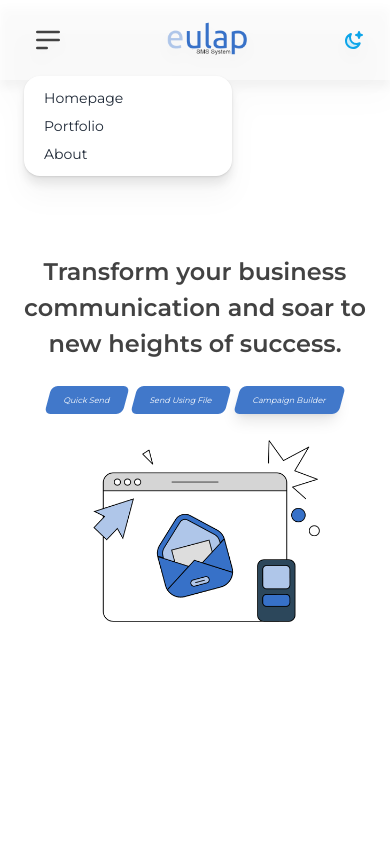
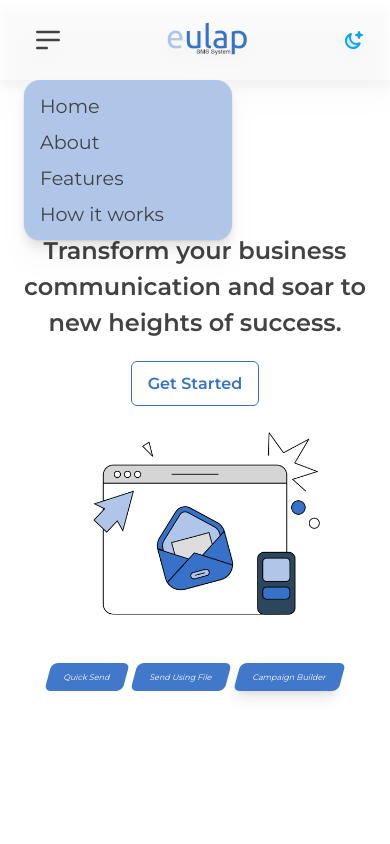
Before and after one commit to DoDongssss/SMS-Eulap-Blast, a Vue app: page / in a window 390 px wide. Both pictures are taken after a click on the label 48 px from the left and 40 px from the top of the page. Shown: the top 844 px of the page. Built offline with nearby package versions, Linux system fonts and the light colour scheme.

Commit message:
fixed all tablet and laptop mobile responsive.

```diff
--- a/src/components/choose.vue
+++ b/src/components/choose.vue
@@ -2,7 +2,7 @@
     <div class="flex flex-col items-center justify-center p-6 xl:p-12 mt-[50px]">
         <h1 class="font-[900] text-2xl xl:text-4xl text-default text-center">Why Choose Eulap SMS Blast?</h1>
         <div class="flex flex-wrap gap-6 xl:gap-12 items-start xl:items-center justify-center mt-[3rem] xl:mt-[5rem]">
-            <div class="flex flex-col xl:flex-row items-center justify-center gap-6 w-full xl:w-[550px]px-10 py-5 bg-white rounded-xl c-box-shadow p-6">
+            <div class="flex flex-col xl:flex-row items-center justify-center gap-6 w-full xl:w-[550px] px-10 py-5 bg-white rounded-xl c-box-shadow p-6">
                 <div class="flex justify-center">
                     <img src="/images/integration.png" alt="" class="w-[25%] xl:w-[70%]">
                 </div>
@@ -11,7 +11,7 @@
                     <p class="text-default text-justify">Easily integrate our SMS Blast solution with your existing systems and applications for a hassle-free experience.</p>
                 </div>
             </div>
-            <div class="flex flex-col xl:flex-row items-center justify-center gap-6 w-full xl:w-[550px]px-10 py-5 bg-white rounded-xl c-box-shadow p-6">
+            <div class="flex flex-col xl:flex-row items-center justify-center gap-6 w-full xl:w-[550px] px-10 py-5 bg-white rounded-xl c-box-shadow p-6">
                 <div class="flex justify-center">
                     <img src="/images/scalable.png" alt="" class="w-[25%] xl:w-[70%]">
                 </div>
@@ -20,7 +20,7 @@
                     <p class="text-default text-justify">Whether you have a small customer base or millions of recipients, our platform scales to meet your requirements.</p>
                 </div>
             </div>
-            <div class="flex flex-col xl:flex-row items-center justify-center gap-6 w-full xl:w-[550px]px-10 py-5 bg-white rounded-xl c-box-shadow p-6">
+            <div class="flex flex-col xl:flex-row items-center justify-center gap-6 w-full xl:w-[550px] px-10 py-5 bg-white rounded-xl c-box-shadow p-6">
                 <div class="flex justify-center">
                     <img src="/images/scalable.png" alt="" class="w-[25%] xl:w-[70%]">
                 </div>
--- a/src/components/footer.vue
+++ b/src/components/footer.vue
@@ -1,6 +1,6 @@
 <template>
     <div class="bg-base-200">
-        <footer class="footer flex flex-col items-center px-6 py-12 xl:px-12 text-default gap-0">
+        <footer class="footer flex flex-col items-center p-6 xl:px-12 text-default gap-0">
             <div class="h-auto w-full flex py-6">
                 <div class="w-full h-full flex flex-wrap items-center justify-between gap-12">
                     <div class="flex flex-wrap gap-6">
--- a/src/components/header.vue
+++ b/src/components/header.vue
@@ -1,19 +1,20 @@
 <template>
     <div class="sticky top-0 flex items-center justify-between h-[80px] bg-white/50 px-6 xl:px-12 drop-shadow-xl z-50">
-        <div class="navbar-start w-auto">
+        <div class="md:hidden navbar-start w-auto">
             <div class="dropdown">
               <label tabindex="0" class="btn btn-ghost btn-circle text-default">
                 <svg xmlns="http://www.w3.org/2000/svg" class="h-8 w-8" fill="none" viewBox="0 0 24 24" stroke="currentColor"><path stroke-linecap="round" stroke-linejoin="round" stroke-width="2" d="M4 6h16M4 12h16M4 18h7" /></svg>
               </label>
-              <ul tabindex="0" class="menu menu-sm dropdown-content mt-3 z-[1] p-2 shadow bg-base-100 rounded-box w-52">
-                <li><a>Homepage</a></li>
-                <li><a>Portfolio</a></li>
-                <li><a>About</a></li>
+              <ul tabindex="0" class="menu menu-sm dropdown-content mt-4 z-[1] p-4 shadow bg-secondary rounded-box w-52 gap-4">
+                <li class="list-none text-default cursor-pointer text-[1.2rem] hover:text-primary">Home</li>
+                <li class="list-none text-default cursor-pointer text-[1.2rem] hover:text-primary">About</li>
+                <li class="list-none text-default cursor-pointer text-[1.2rem] hover:text-primary">Features</li>
+                <li class="list-none text-default cursor-pointer text-[1.2rem] hover:text-primary">How it works</li>
               </ul>
             </div>
         </div>
         <img src="/images/logo.png" alt="" class="min-h-full max-h-[7vw]">
-        <div class="hidden xl:block">
+        <div class="hidden md:block">
             <div class="flex gap-7">
                 <li class="list-none text-default cursor-pointer text-[1.2rem] hover:text-primary">Home</li>
                 <li class="list-none text-default cursor-pointer text-[1.2rem] hover:text-primary">About</li>
--- a/src/components/services.vue
+++ b/src/components/services.vue
@@ -1,6 +1,6 @@
 <template>
     <div class="flex flex-col items-center justify-center w-full p-6 xl:p-12">
-        <h1 class="font-[900] text-4xl text-default">Features</h1>
+        <h1 class="font-[900] text-3xl text-default">Features</h1>
         <div class="flex flex-wrap items-start gap-12 justify-center w-full mt-[3rem] xl:mt-[6rem]">
             <div class="card w-96 bg-secondary/50 text-default shadow-xl xl:mt-[100px]">
                 <div class="card-body p-6">
--- a/src/components/works.vue
+++ b/src/components/works.vue
@@ -1,37 +1,37 @@
 <template>
     <div class="m-h-screen flex flex-col items-center justify-center px-6 py-12 xl:p-12 text-default w-full">
-        <h1 class="font-[900] text-4xl text-default">How it works?</h1>
+        <h1 class="font-[900] text-3xl xl:text-4xl text-default">How it works?</h1>
         <div class="flex flex-col items-center justify-center gap-12 mt-[3rem] xl:mt-[6rem]">
             <div class="flex flex-wrap items-center justify-center gap-12">
                 <div class="flex flex-col items-center justify-start w-[350px]">
-                    <img src="/images/signup.png" alt="" class="w-[100px] xl:w-[120px]">
+                    <img src="/images/signup.png" alt="" class="w-[60px] md:w-[100px] md:w-[100px] xl:w-[120px]">
                     <h5 class="mt-5 text-default text-2xl"><span class="font-semibold text-primary">Sign Up</span></h5>
                     <p class="mt-5 text-center">Create an account with Eulap SMS Blast and get started.</p>
                 </div>
                 <div class="flex flex-col items-center justify-start w-[350px]">
-                    <img src="/images/network.png" alt="" class="w-[100px] xl:w-[120px]">
+                    <img src="/images/network.png" alt="" class="w-[60px] md:w-[100px] xl:w-[120px]">
                     <h5 class="mt-5 text-default text-2xl"><span class="font-semibold text-primary">Import Contacts</span></h5>
                     <p class="mt-5 text-center">customer contact list or segment your audience for targeted campaigns.</p>
                 </div>
                 <div class="flex flex-col items-center justify-start w-[350px]">
-                    <img src="/images/mail.png" alt="" class="w-[100px] xl:w-[120px]">
+                    <img src="/images/mail.png" alt="" class="w-[60px] md:w-[100px] xl:w-[120px]">
                     <h5 class="mt-5 text-default text-2xl"><span class="font-semibold text-primary">Customize Messages</span></h5>
                     <p class="mt-5 text-center">Craft Upload your personalized SMS messages with your brand name or company identity.</p>
                 </div>
             </div>
             <div class="flex gap-12 flex-wrap items-center justify-center">
                 <div class="flex flex-col items-center justify-start w-[350px]">
-                    <img src="/images/automation.png" alt="" class="w-[100px] xl:w-[120px]">
+                    <img src="/images/automation.png" alt="" class="w-[60px] md:w-[100px] xl:w-[120px]">
                     <h5 class="mt-5 text-default text-2xl"><span class="font-semibold text-primary">Schedule or Automate</span></h5>
                     <p class="mt-5 text-center">Plan your campaigns in advance and set the optimal delivery time for maximum impact.</p>
                 </div>
                 <div class="flex flex-col items-center justify-start w-[350px]">
-                    <img src="/images/launch.png" alt="" class="w-[100px] xl:w-[120px]">
+                    <img src="/images/launch.png" alt="" class="w-[60px] md:w-[100px] xl:w-[120px]">
                     <h5 class="mt-5 text-default text-2xl"><span class="font-semibold text-primary">Blast Away</span></h5>
                     <p class="mt-5 text-center">Launch your  SMS blast and watch your messages reach and engage your audience instantly.</p>
                 </div>
                 <div class="flex flex-col items-center justify-start w-[350px]">
-                    <img src="/images/optimization.png" alt="" class="w-[100px] xl:w-[120px]">
+                    <img src="/images/optimization.png" alt="" class="w-[60px] md:w-[100px] xl:w-[120px]">
                     <h5 class="mt-5 text-default text-2xl"><span class="font-semibold text-primary">Analyze and Optimize</span></h5>
                     <p class="mt-5 text-center">Track campaign performance through analytics, and use insights to refine future
                         strategies.</p>
--- a/src/views/index.vue
+++ b/src/views/index.vue
@@ -3,16 +3,17 @@
         <headerView/>
         <div class="flex items-center justify-center px-6 xl:px-12 h-[calc(100vh-80px)] flex-col xl:flex-row xl:mt-0">
             <div class="flex items-center justify-center flex-col w-full xl:w-[50%]">
-                <div class="w-full xl:w-[75%]">
+                <div class="w-full md:w-[75%]">
                     <h1 class="font-semibold text-[1.5rem] xl:text-[2.5vw] text-default text-center xl:text-start ">Transform your business communication and soar to new heights of success.</h1>
                 </div>
+                <button class="flex xl:hidden items-center mt-5 px-4 py-[.60rem] cursor-pointer text-[1rem] text-primary font-semibold transition duration-200 ease-in-out rounded-md border border-primary hover:bg-primary/80 hover:bg-primary">Get Started</button>
             </div>
             <div class="center w-full xl:w-[50%]">
-                <div class="w-full xl:w-[50vw] flex flex-col xl:flex-row items-center justify-center relative">
-                    <div class="w-full flex gap-2 items-center justify-center mt-6">
+                <div class="w-full xl:w-[50vw] flex flex-col-reverse xl:flex-row items-center justify-center relative">
+                    <div class="w-full flex gap-2 items-center justify-center xl:mt-12">
                         <span class="xl:absolute px-4 py-2 bg-primary/95 rounded-md text-white left-[80px] skew-x-[-15deg] flex text-[8px] xl:text-[1vw]">Quick Send </span>
-                        <span class="xl:absolute px-4 py-2 bg-primary/95 rounded-md text-white left-[80px] skew-x-[-15deg] text-[8px] xl:text-[1vw] xl:mt-12">Send Using File</span>
-                        <span class="xl:absolute px-4 py-2 bg-primary/95 rounded-md text-white left-[80px] skew-x-[-15deg] shadow-lg text-[8px] xl:text-[1vw] xl:mt-[95px]">Campaign Builder</span>
+                        <span class="xl:absolute px-4 py-2 bg-primary/95 rounded-md text-white left-[80px] skew-x-[-15deg] text-[8px] xl:text-[1vw] xl:mt-[80px]">Send Using File</span>
+                        <span class="xl:absolute px-4 py-2 bg-primary/95 rounded-md text-white left-[80px] skew-x-[-15deg] shadow-lg text-[8px] xl:text-[1vw] xl:mt-[160px]">Campaign Builder</span>
                     </div>
                     <img src="/images/indexVector.png" alt="" class="w-full">
                 </div>
```
Also changed, not shown: src/components/FAQs.vue (+10 -10 lines).
